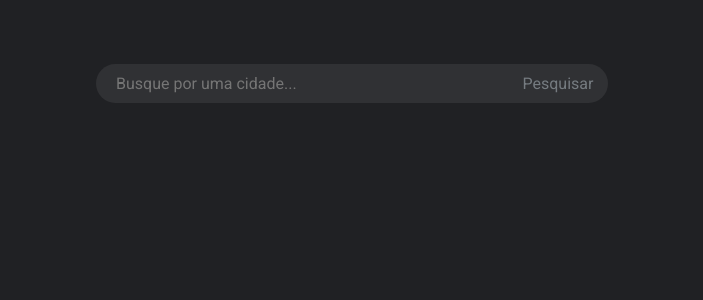
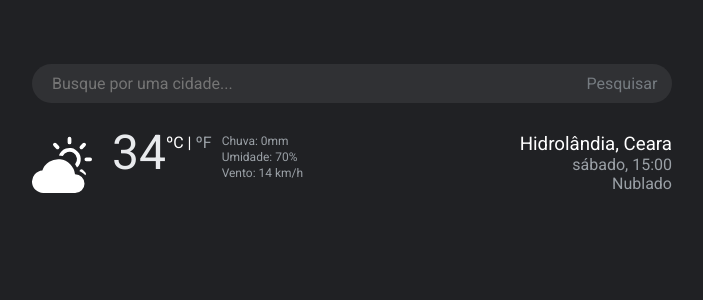
Before and after one commit to zairobastos/ZB-Weather, a React (Create React App) app: page / in a window 1280 px wide. Shown: the top 300 px of the page, without its empty margins (288-991 px from the left). Built offline with nearby package versions, Linux system fonts and the light colour scheme.

Commit message:
Finalizando a parte do tempo

```diff
--- a/src/App.js
+++ b/src/App.js
@@ -1,12 +1,14 @@
 import React from "react";
 import Seacher from './components/Seacher';
-import './styles/global.css'
+import Tempo from "./components/Tempo";
+import './styles/global.scss'
 
 function App() {
   return (
-    <>
+    <main>
       <Seacher/>
-    </>
+      <Tempo/>
+    </main>
   );
 }
 
--- /dev/null
+++ b/src/components/Tempo.js
@@ -0,0 +1,31 @@
+import React from 'react';
+import '../styles/tempo.scss'
+import {BsFillCloudSunFill} from 'react-icons/bs'
+
+function Tempo() {
+    return(
+        <>
+            <div className="tempo">
+                <div className="div1">
+                    <BsFillCloudSunFill className="statusTemp"/>
+                    <div className="status">
+                        <h2>34</h2>
+                        <sup>ºC | <span>ºF</span></sup>
+                    </div>
+                    <div className="clima">
+                        <p>Chuva: 0mm</p>
+                        <p>Umidade: 70%</p>
+                        <p>Vento: 14 km/h</p>
+                    </div>
+                </div>
+                <div className="cidade">
+                    <h3>Hidrolândia, Ceara</h3>
+                    <h4>sábado, 15:00</h4>
+                    <h4>Nublado</h4>
+                </div>
+            </div>
+        </>
+    );
+}
+
+export default Tempo;
--- a/src/styles/global.css
+++ b/src/styles/global.scss
@@ -8,6 +8,12 @@
 }
 
 body{
-    height: 100vh;
+    height: 100%;
     background: #202124;
 }
+main{
+    width: 50%;
+    margin: 5% 25% 0px 25%;
+    display: flex;
+    flex-direction: column;
+}
--- a/src/styles/seacher.scss
+++ b/src/styles/seacher.scss
@@ -1,7 +1,7 @@
 
 .pesquisar{
-    width: 40%;
-    margin: 5% 30% 0px 30%;
+    width: 100%;
+    margin: 0px 0px 30px 0px;
     input{
         border: none;
         outline: none;
--- /dev/null
+++ b/src/styles/tempo.scss
@@ -0,0 +1,50 @@
+main .tempo{
+    width: 100%;
+    display: flex;
+    flex-direction: row;
+    justify-content: space-between;
+    color: #fff;
+
+    .div1{
+        display: flex;
+        .status{
+            display: flex;
+
+            h2{
+                font-size: 3rem;
+                color: #e8eaed;
+                font-weight: 400;
+                line-height: 40px;
+            }
+            sup{
+                font-size: 1rem;
+                span{
+                    color: #9aa0a6;
+                }
+            }
+        }
+
+        .statusTemp{
+            font-size: 3.75rem;
+            margin-right: 20px;
+        }
+
+        .clima{
+            font-size: 0.75rem;
+            color: #9aa0a6;
+            line-height: 1rem;
+            margin-left: 10px;
+        }
+    }
+
+    .cidade{
+        text-align: right;
+        h3{
+            font-weight: 400;
+        }
+        h4{
+            color: #9aa0a6;
+            font-weight: 400;
+        }
+    }
+}
```
Also changed, not shown: src/styles/app.css (deleted, +0 -105 lines).
